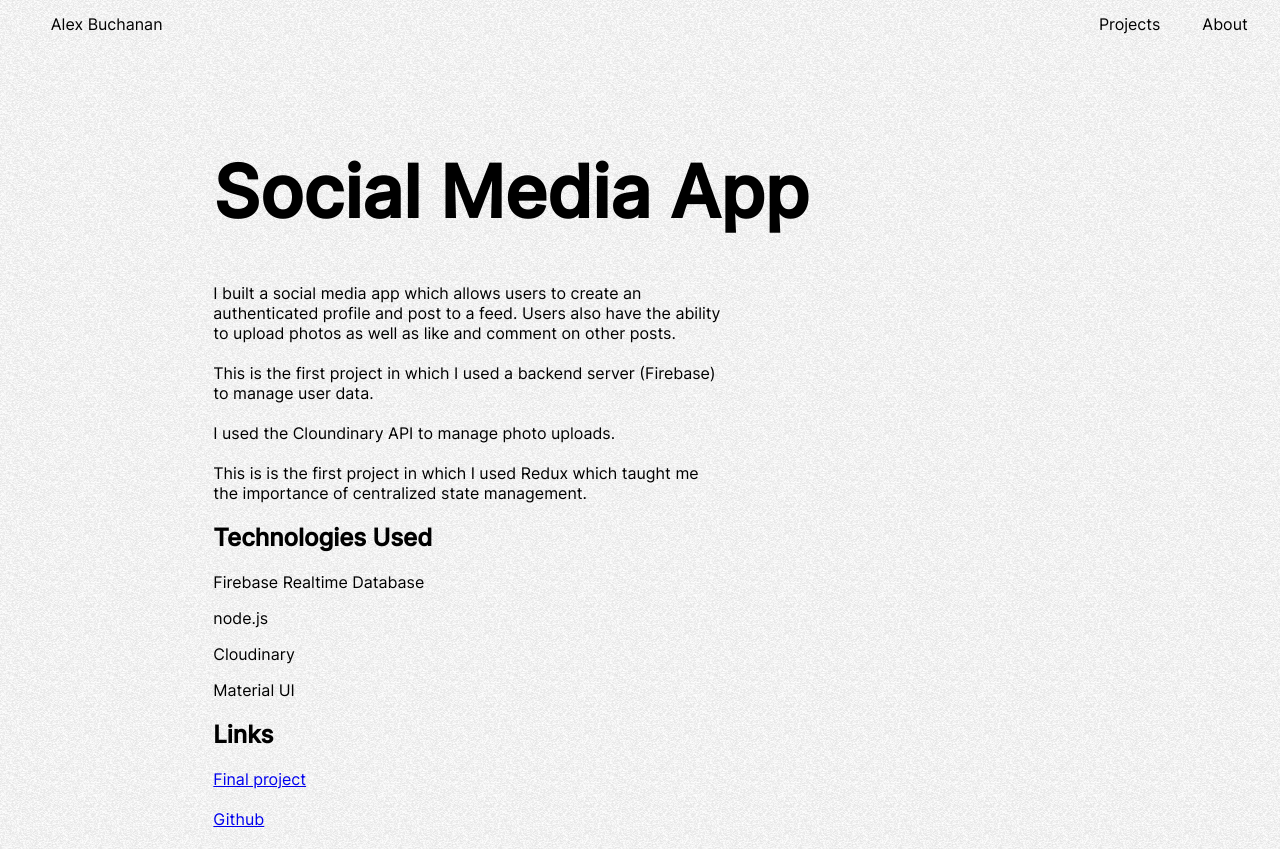
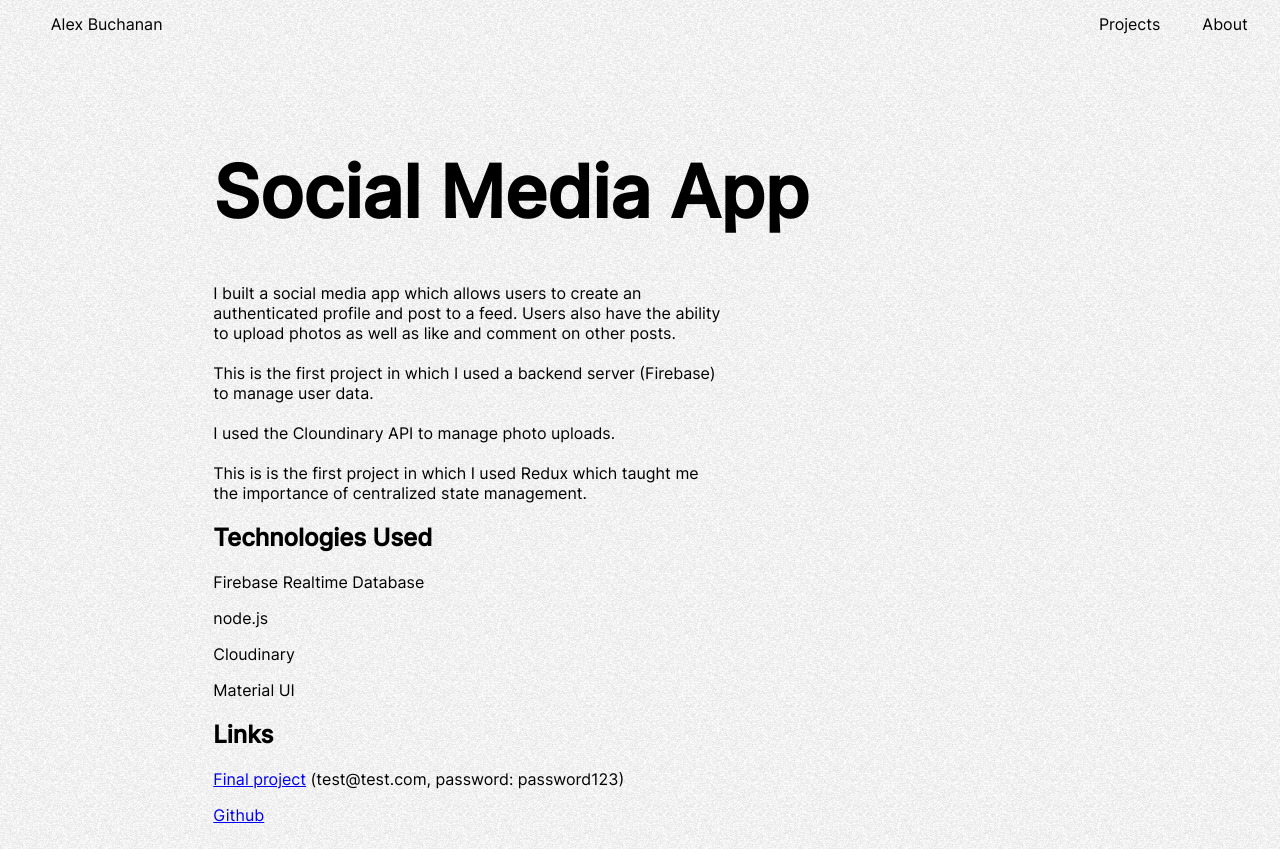
Before and after one commit to alexnbuchanan/portfolio2, a React (Create React App) app: page /social in a window 1280 px wide. Built offline with nearby package versions, Linux system fonts and the light colour scheme.

Commit message:
updated test account #2

```diff
--- a/src/Components/Projects/Social.js
+++ b/src/Components/Projects/Social.js
@@ -36,10 +36,15 @@ export default function Social() {
             <p>Material UI</p>
           </div>
           <h2 style={{ fontFamily: "interMedium" }}>Links</h2>
-          <a href="https://dynamic-cuchufli-630c9a.netlify.app/">
-            Final project
-          </a>
-          <br /> <br />
+          <div>
+            <p>
+              <a href="https://dynamic-cuchufli-630c9a.netlify.app/">
+                Final project
+              </a>{" "}
+              (test@test.com, password: password123)
+            </p>
+          </div>
+
           <a href="https://github.com/alexnbuchanan/social_client">Github</a>
           <br />
           <br />
```
